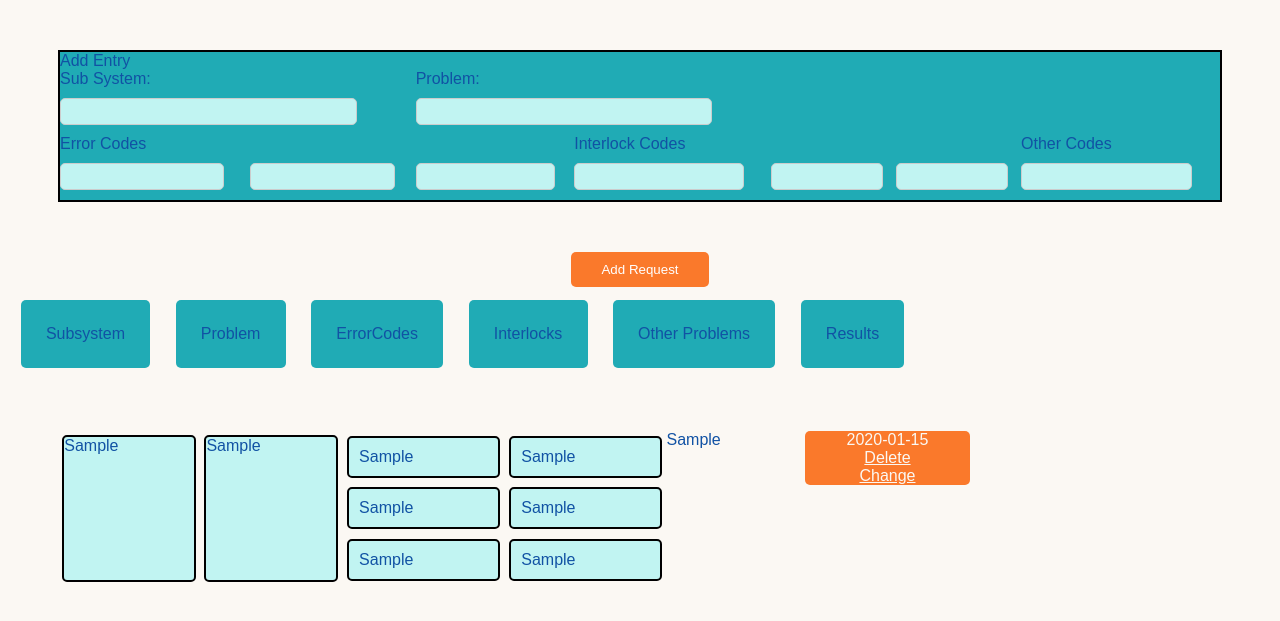
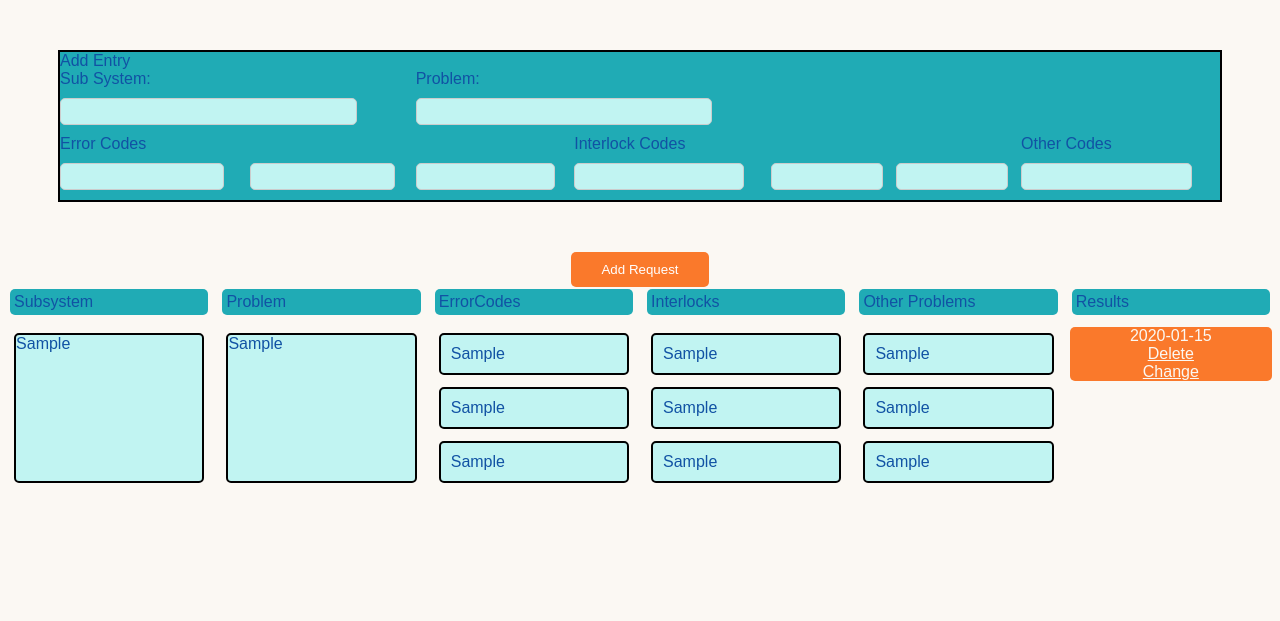
Before and after one commit to gabrielTMH/medicalAI, a Flask app: page / in a window 1280 px wide. Shown: the top 621 px of the page. Run offline with Flask 3, Linux system fonts and the light colour scheme; tables that the repository leaves empty hold one stand-in row (values such as "Sample post").

Commit message:
added some css to fix the bottom o

```diff
--- a/src/app.py
+++ b/src/app.py
@@ -31,9 +31,12 @@ class UserRequest(db.Model):
     interlock1 = db.Column(db.String(200), nullable=False)
     interlock2 = db.Column(db.String(200), nullable=False)
     interlock3 = db.Column(db.String(200), nullable=False)
-
+    res1 = db.Column(db.String(200), nullable=True)
+    res2 = db.Column(db.String(200), nullable=True)
+    res3 = db.Column(db.String(200), nullable=True)
     other_codes = db.Column(db.String(200), nullable=False)
     result = db.Column(db.String(200), nullable=False)
+
 
     date_created = db.Column(db.DateTime, default=datetime.utcnow)
 
@@ -65,12 +68,16 @@ def index():
 
         model, vectorizer = unpickle_and_split_pipeline()
         result = input_to_result(complete_issue_list, model, vectorizer)
+        res1=result[0]
+        res2=result[1]
+        res3=result[2]
         result = str(result)
+
 
         new_request = UserRequest(subsystem=subsystem, problem=problem, error_code1=error_code1,
                                   error_code2=error_code2, error_code3=error_code3,
                                   interlock1=interlock1, interlock2=interlock2,
-                                  interlock3=interlock3, other_codes=other_codes, result=result
+                                  interlock3=interlock3, other_codes=other_codes, result=result,res1=res1,res2=res2,res3=res3
                                   )
 
         try:
@@ -141,10 +148,10 @@ def update(id):
 def top_predictions(model, input, num_of_resolutions):
     predictions = model.predict_proba(input)[0]
     top_indices = predictions.argsort()[::-1][:num_of_resolutions]
-    answers = ""
+    answers = []
     c=1
     for i in top_indices:
-        answers += (str(c) + ". " + model.classes_[i] + " - " + str(int(float(predictions[i])*100)) + "%\t")
+        answers.append(str(c) + ". " + model.classes_[i] + " - " + str(int(float(predictions[i])*100)) + "%\t")
         c+=1
     return answers
 
--- a/src/static/css/main.css
+++ b/src/static/css/main.css
@@ -166,6 +166,13 @@ height: max-content;
   flex-wrap: wrap;
 }
 
+.bottomcon {
+    display: grid;
+    grid-template-columns: repeat(6, 1fr);
+    grid-gap: 10px;
+  }
+
+
 .darkBlueBox{
 background-color: #20ABB5;
 text-color: #1152A4;
--- a/src/templates/index.html
+++ b/src/templates/index.html
@@ -62,21 +62,23 @@
 </div>
      <input type="submit" value="Add Request">
 </form>
+</div>
 
 
-</div>
 <div id="right-column">
-    <div class="descriptionHead">
+
+<!--    <div class="descriptionHead">-->
+    <div class="bottomcon">
         <div class="darkBlueBox">Subsystem</div>
         <div class="darkBlueBox">Problem</div>
         <div class="darkBlueBox">ErrorCodes</div>
         <div class="darkBlueBox">Interlocks</div>
         <div class="darkBlueBox">Other Problems</div>
         <div class="darkBlueBox">Results</div>
-    </div>
+<!--    </div>-->
 
 {% for request in requests %}
-<div class="rescontainer">
+<!--<div class="rescontainer">-->
   <div class="blueBox">{{ request.subsystem }}</div>
   <div class="blueBox">{{ request.problem }}</div>
   <div class="EIcontainer">
@@ -86,17 +88,22 @@
   </div>
 
   <div class="EIcontainer">
-    <div class="EIcodebox blueBox">{{ request.interlock1 }}</div>
-    <div class="EIcodebox blueBox">{{ request.interlock2 }}</div>
-    <div class="EIcodebox blueBox">{{ request.interlock3 }}</div>
+    <div class="EIcodebox">{{ request.interlock1 }}</div>
+    <div class="EIcodebox">{{ request.interlock2 }}</div>
+    <div class="EIcodebox">{{ request.interlock3 }}</div>
   </div>
-  <div class="result">{{ request.result }}</div>
+   <div class="EIcontainer">
+    <div class="EIcodebox">{{ request.res1 }}</div>
+    <div class="EIcodebox">{{ request.res2 }}</div>
+    <div class="EIcodebox">{{ request.res3 }}</div>
+  </div>
   <div class="actions entrymod" >
       <div class="textcolor">{{ request.date_created.date()}}</div>
     <a  href="/delete/{{ request.id }}" class="textcolor">Delete</a>
     <a href="/update/{{ request.id }} " class="textcolor">Change</a>
   </div>
 </div>
+
 {% endfor %}
 
     <link rel="stylesheet" href="//code.jquery.com/ui/1.13.2/themes/base/jquery-ui.css">
```
